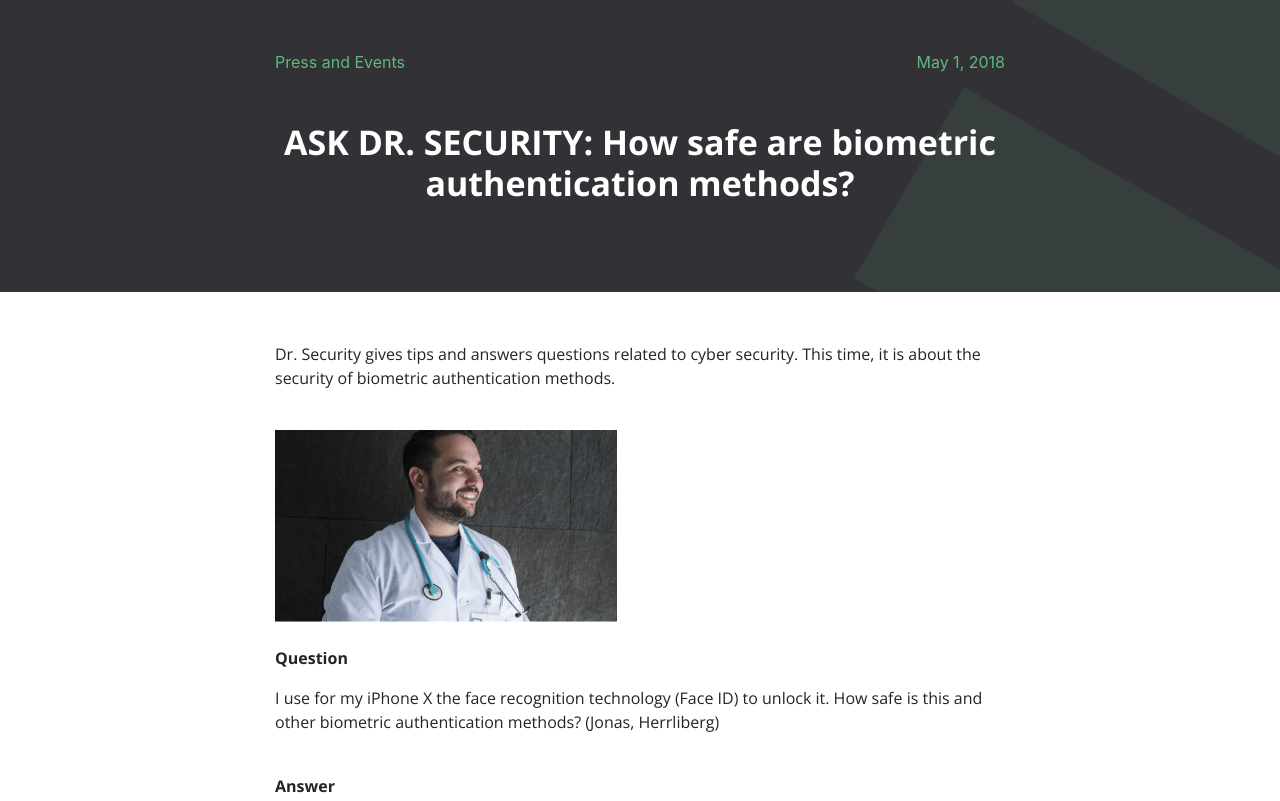
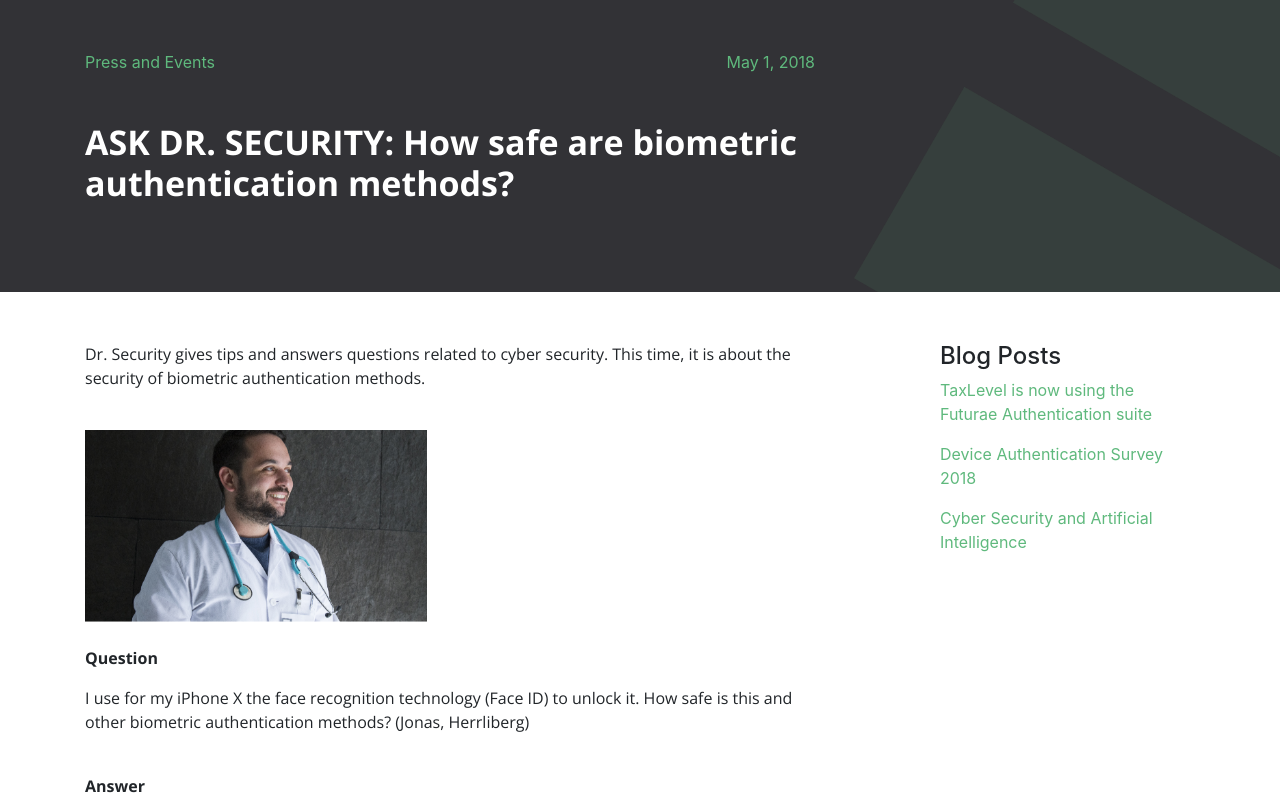
Before and after one commit to helloimkat/futurae-web-code, a website: page src/blog-article.html in a window 1280 px wide. Shown: the part 140-941 px from the top of the page. Drawn offline with nearby package versions, Linux system fonts and the light colour scheme.

Commit message:
fixes 2.2 :clock630:

```diff
--- a/src/blog-article.html
+++ b/src/blog-article.html
@@ -69,13 +69,13 @@
 
         <div id="view-article" class="container blog-article-heading">
             <div class="row">
-                <div class="col-md-8 offset-md-2">
+                <div class="col-md-8">
                     <div class="d-flex justify-content-between align-items-center pb-5">
                         <a href="" class="blog-category">Press and Events </a>
                         <a href="" class="blog-date">May 1, 2018</a>
                     </div>
 
-                    <h2 class="text-center">ASK DR. SECURITY: How safe are biometric authentication methods?</h2>
+                    <h2 class="">ASK DR. SECURITY: How safe are biometric authentication methods?</h2>
                 </div>
             </div>
         </div>
@@ -83,7 +83,7 @@
 
     <div class="container blog-article-content">
         <div class="row">
-            <div class="col-md-8 offset-md-2">
+            <div class="col-md-8">
                 <p>Dr. Security gives tips and answers questions related to cyber security. This time, it is about the security of biometric authentication methods.</p><br>
 
                 <img src="assets/doctor.png" alt=""><br><br>
@@ -97,6 +97,18 @@
                 </p>
 
                 <p>I am happy to answer your questions, so do not hesitate to write to the Doctor at: <a href="mailto:doctor@futurae.com">doctor@futurae.com.</a></p>
+            </div>
+
+            <div class="col-md-1"></div>
+
+            <div class="col-md-3">
+                <h4 class="">Blog Posts</h4>
+                <ol class="list-unstyled mb-0">
+                    <li class="mb-3"><a href="#">TaxLevel is now using the Futurae Authentication suite</a></li>
+                    <li class="mb-3"><a href="#">Device Authentication Survey 2018</a></li>
+                    <li class="mb-3"><a href="#">Cyber Security and Artificial Intelligence</a></li>
+                </ol>
+
             </div>
         </div>
 
@@ -195,11 +207,11 @@
         <div class="container py-3">
             <div class="row d-flex align-items-center justify-content-center">
                 <div class="p-4 col-md-2">
-                    <h5> <a href="https://www.facebook.com" target="_blank" class="text-white">Newsletter</a></h5>
+                    <h5> <a href="" target="_blank" class="text-white">Newsletter</a></h5>
                 </div>
                 <div class="col-lg-1"></div>
                 <div class="p-4 col-md-3">
-                    <h5><a href="https://www.facebook.com" target="_blank" class="text-white">Newsletter</a></h5>
+                    <h5><a href="" target="_blank" class="text-white">Privacy Policy</a></h5>
                 </div>
                 <div class="col-lg-1"></div>
                 <div class="p-4 col-md-4 d-flex justify-content-end">
```
Also changed, not shown: src/accolades.html (+13 -2 lines), src/blog.html (+2 -2 lines), src/company.html (+2 -2 lines), src/contact.html (+2 -2 lines), src/index.html (+2 -2 lines), src/media-coverage.html (+2 -2 lines), src/products.html (+2 -2 lines), src/references.html (+7 -5 lines), src/strongauth.html (+2 -2 lines), src/transauth.html (+2 -2 lines).
